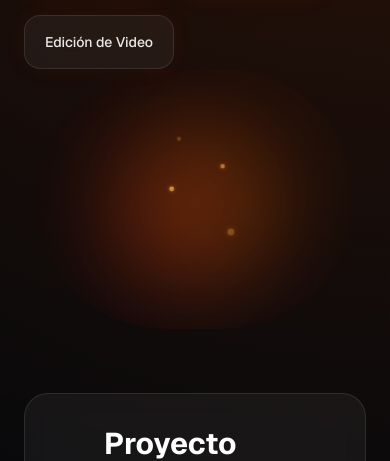
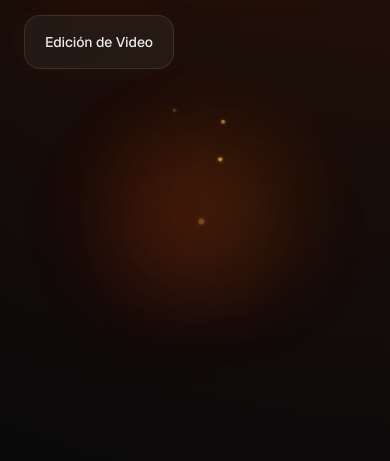
Before and after one commit to kyara25e/KyaraRolandoRojasPorfolio, a Next.js app: page / in a window 390 px wide. Shown: the part 655-1116 px from the top of the page. Built offline with nearby package versions, Linux system fonts and the light colour scheme.

Commit message:
add translator and view changes

```diff
--- a/src/app/globals.css
+++ b/src/app/globals.css
@@ -206,34 +206,39 @@ body {
 
 @media (max-width: 767px) {
   .fire {
-    filter: blur(55px);
-    opacity: 0.5;
+    filter: blur(60px);
+    opacity: 0.38;
   }
 
   .fire-1 {
-    width: 180px;
-    height: 180px;
+    width: 170px;
+    height: 170px;
     left: 50%;
-    top: 52%;
+    top: 42%;
   }
 
   .fire-2 {
-    width: 150px;
-    height: 150px;
+    width: 135px;
+    height: 135px;
     left: 58%;
-    top: 48%;
+    top: 39%;
   }
 
   .fire-3 {
-    width: 160px;
-    height: 160px;
-    left: 42%;
-    top: 58%;
+    width: 145px;
+    height: 145px;
+    left: 43%;
+    top: 46%;
   }
 
   .spark {
-    width: 7px;
-    height: 7px;
-    box-shadow: 0 0 8px rgba(255, 120, 0, 0.8);
+    width: 6px;
+    height: 6px;
+    box-shadow: 0 0 6px rgba(255, 140, 0, 0.75);
   }
+
+  .spark-1 { left: 47%; top: 42%; }
+  .spark-2 { left: 55%; top: 39%; }
+  .spark-3 { left: 51%; top: 45%; }
+  .spark-4 { left: 58%; top: 44%; }
 }
--- a/src/components/HomeComponents.tsx
+++ b/src/components/HomeComponents.tsx
@@ -61,7 +61,7 @@ export default function HomeComponents() {
         </div>
 
         <div className="relative flex flex-1 items-center justify-center">
-          <div className="relative flex h-[260px] w-full max-w-[320px] items-center justify-center overflow-hidden rounded-full sm:h-[340px] sm:max-w-[420px] md:h-[420px] md:max-w-[620px]">
+          <div className="relative w-full aspect-square max-w-[400px] mx-auto md:max-w-none md:h-[500px]">
             {/* <div className="relative flex h-[420px] w-full max-w-[620px] items-center justify-center sm:h-[480px]"></div> */}
             <FireBackground />
           </div>
```
